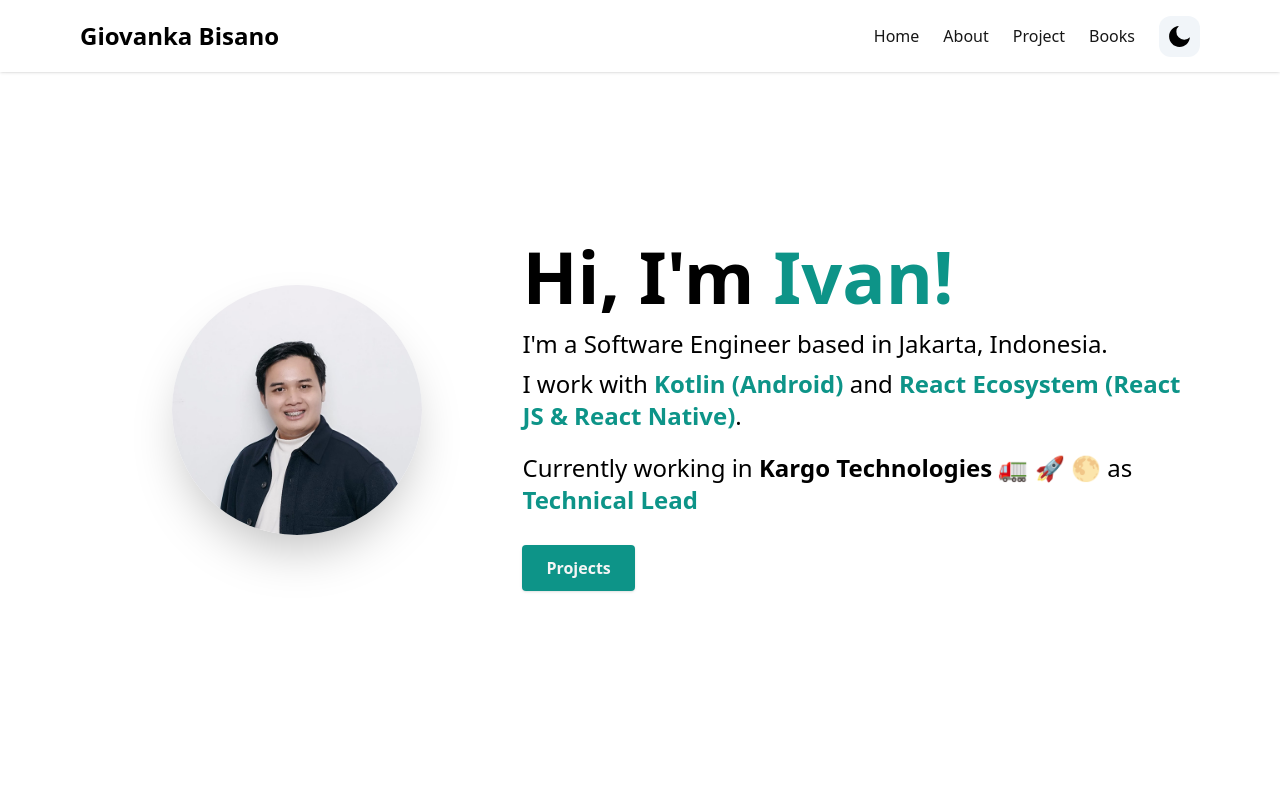
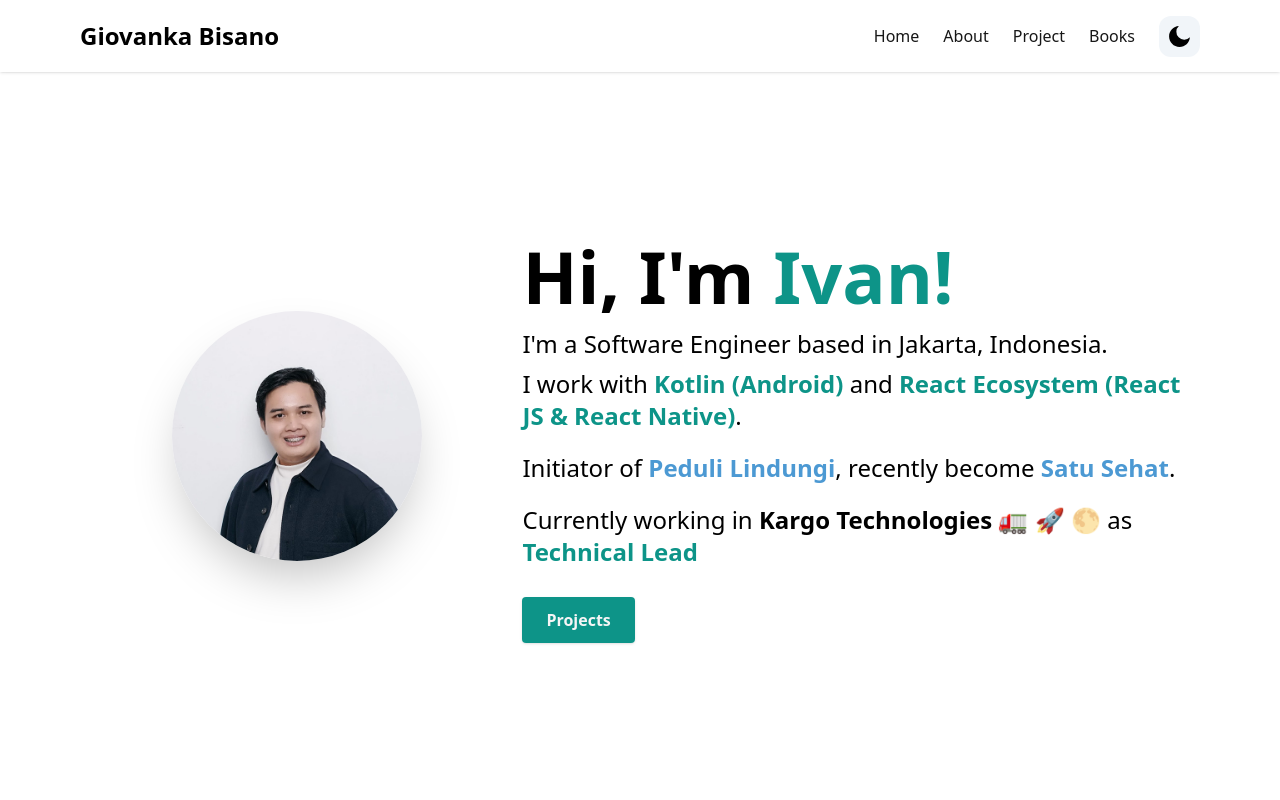
Before and after one commit to giovankabisano/giovankov.com, a Next.js app: page / in a window 1280 px wide. Shown: the top 800 px of the page. Built offline with nearby package versions, Linux system fonts and the light colour scheme.

Commit message:
Add peduli lindungi in Hero Section

```diff
--- a/components/HeroSection.tsx
+++ b/components/HeroSection.tsx
@@ -30,9 +30,9 @@ const HeroSection = () => {
           <p className="text-lg mt-2 mb-5 md:text-2xl">
             I work with <span className="font-semibold text-teal-600">Kotlin (Android)</span> and <span className="font-semibold text-teal-600">React Ecosystem (React JS & React Native)</span>.
           </p>
-          {/* <p className="text-lg mt-2 mb-5 md:text-2xl">
-            Initiator of <span className="font-semibold text-[#4c99d3]">Peduli Lindungi</span>, recently become <span className="font-semibold text-[#4c99d3]">Satu Sehat</span>.
-          </p> */}
+          <p className="text-lg mt-2 mb-5 md:text-2xl">
+            Initiator of <span className="text-[#4c99d3] font-semibold">Peduli Lindungi</span>, recently become <a href="#" className="text-[#4c99d3] font-semibold hover:underline">Satu Sehat</a>.
+          </p>
           <p className="text-lg mt-2 mb-10 md:text-2xl">
             Currently working in <b>Kargo Technologies</b> 🚛 🚀 🌕 as <span className="font-semibold text-teal-600">Technical Lead</span>
           </p>
```
